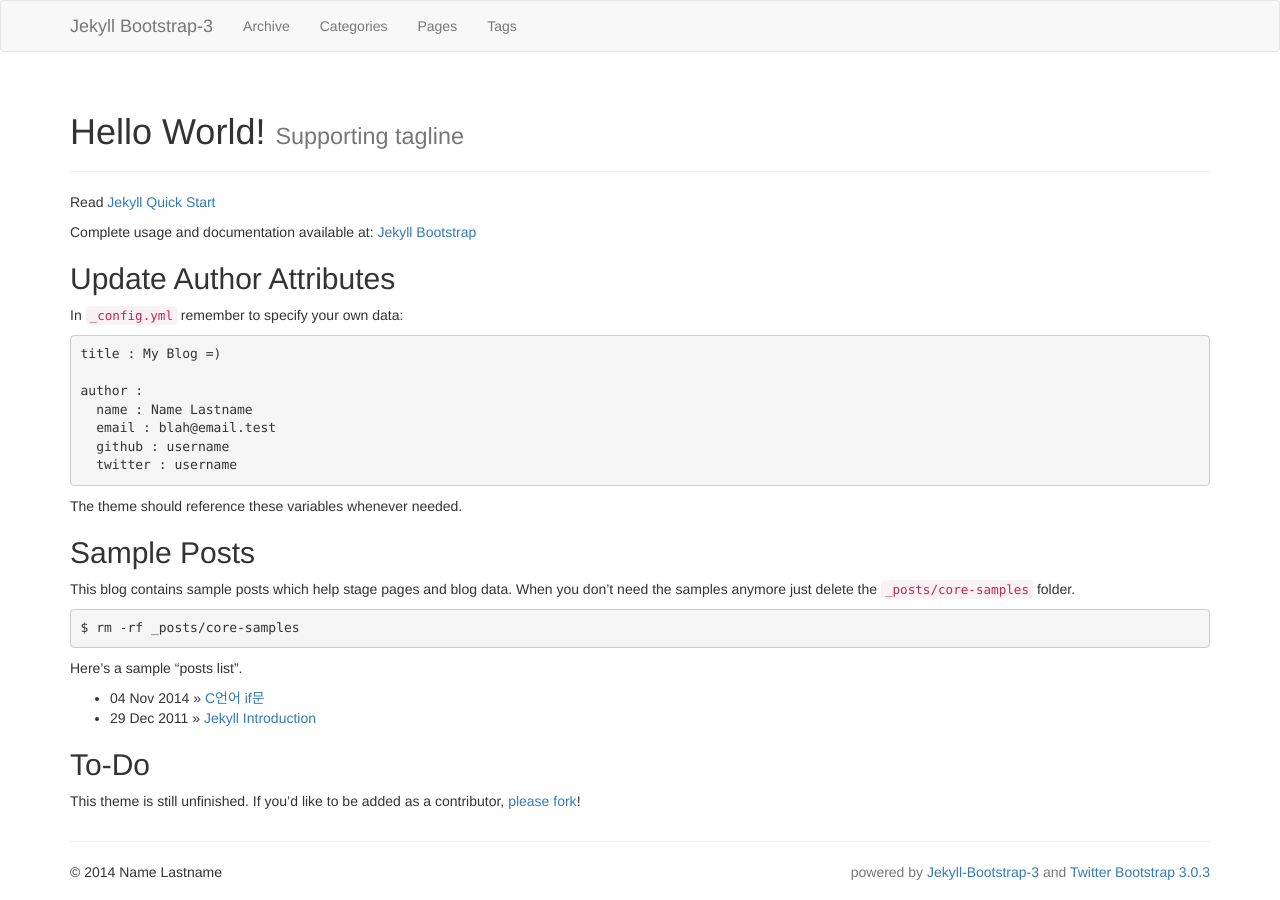
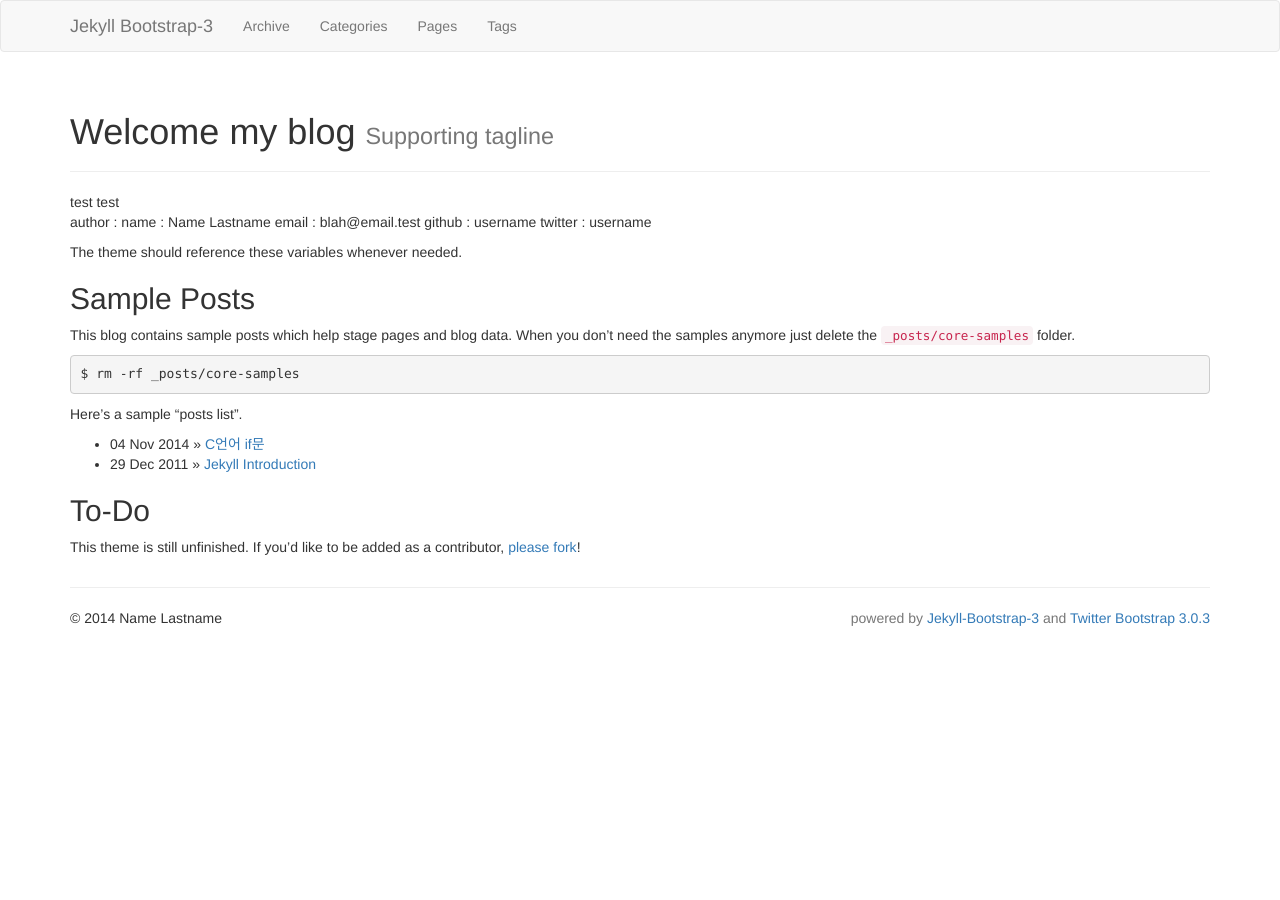
Before and after one commit to jaehwannn/study, a Jekyll site: the page built from index.md, in a window 1280 px wide. Built offline with Jekyll 4.4.1, drawn with Linux system fonts in a browser that asks for light colours; nearby versions of some CDN libraries; library files that are not in the unit come from our copies.

Commit message:
first blog

```diff
--- a/index.md
+++ b/index.md
@@ -1,20 +1,11 @@
 ---
 layout: page
-title: Hello World!
+title: Welcome my blog
 tagline: Supporting tagline
 ---
 {% include JB/setup %}
 
-Read [Jekyll Quick Start](http://jekyllbootstrap.com/usage/jekyll-quick-start.html)
-
-Complete usage and documentation available at: [Jekyll Bootstrap](http://jekyllbootstrap.com)
-
-## Update Author Attributes
-
-In `_config.yml` remember to specify your own data:
-
-    title : My Blog =)
-
+test test
     author :
       name : Name Lastname
       email : blah@email.test
```
